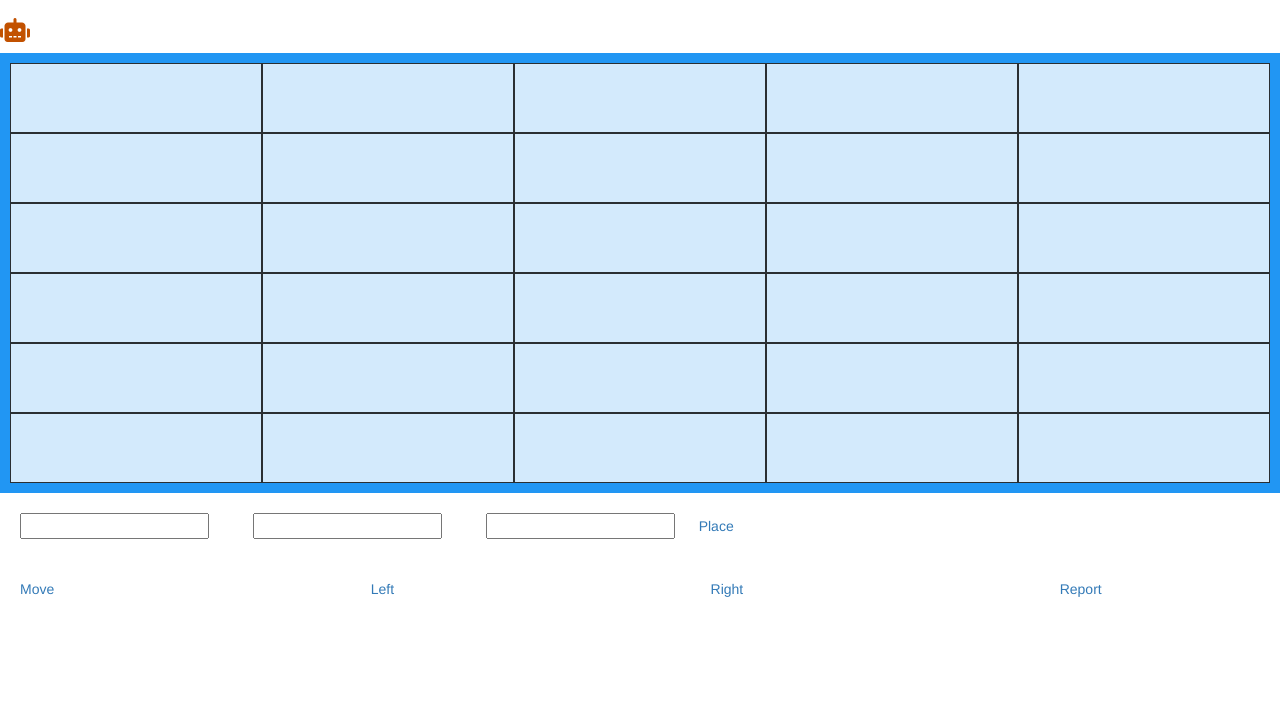
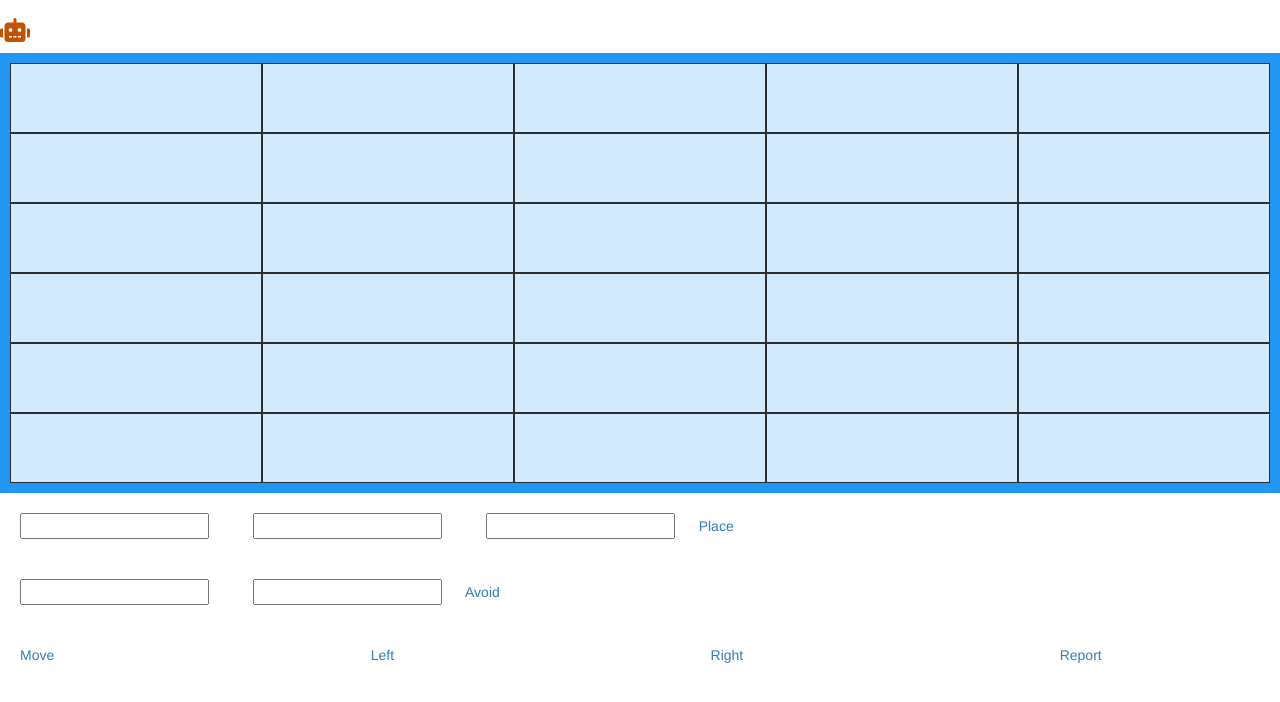
Before and after one commit to SeepG/Benji-Toy-Robo, a website: page public/index.html in a window 1280 px wide. Shown: the part 116-818 px from the top of the page. Drawn offline with nearby package versions, Linux system fonts and the light colour scheme.

Commit message:
working through Avoid Service command change on frontend

```diff
--- a/index.js
+++ b/index.js
@@ -73,7 +73,7 @@ app.post("/avoid", (request, response) => {
     const resp = avoidCommand.Invoke(req);
     return response.json(resp);
   } catch (error) {
-    const newError = JSON.parse(error.message);
+    const newError = JSON.parse(error.messages);
     if (newError.isValidationError) {
       return response.status(400).json(newError.messages);
     }
--- a/public/frontend.js
+++ b/public/frontend.js
@@ -11,6 +11,22 @@ const placeCommand = () => {
     direction
   };
   postData("/place", request)
+    .then(data => placeRobo(data)) // JSON-string from `response.json()` call
+    .catch(error => showError(error));
+};
+
+const avoidCommand = () => {
+  const x = document.getElementById("x").value;
+  const y = document.getElementById("y").value;
+  const direction = document.getElementById("direction").value.toUpperCase();
+  const request = {
+    position: {
+      x,
+      y
+    },
+    direction
+  };
+  postData("/avoid", request)
     .then(data => placeRobo(data)) // JSON-string from `response.json()` call
     .catch(error => showError(error));
 };
--- a/public/index.html
+++ b/public/index.html
@@ -44,6 +44,11 @@
       <input type="text" id="direction" />
       <a href="javascript:void(0);" onclick="placeCommand()">Place</a>
     </div>
+    <div>
+      <input type="number" id="x" maxlength="1" />
+      <input type="number" id="y" maxlength="1" />
+      <a href="javascript:void(0);" onclick="avoidCommand()">Avoid</a>
+    </div>
     <div id="cover" class="flex-cover-container">
       <a href="javascript:void(0);" onclick="moveCommand()">Move</a><br />
       <a href="javascript:void(0);" onclick="leftCommand()">Left</a><br />
```
